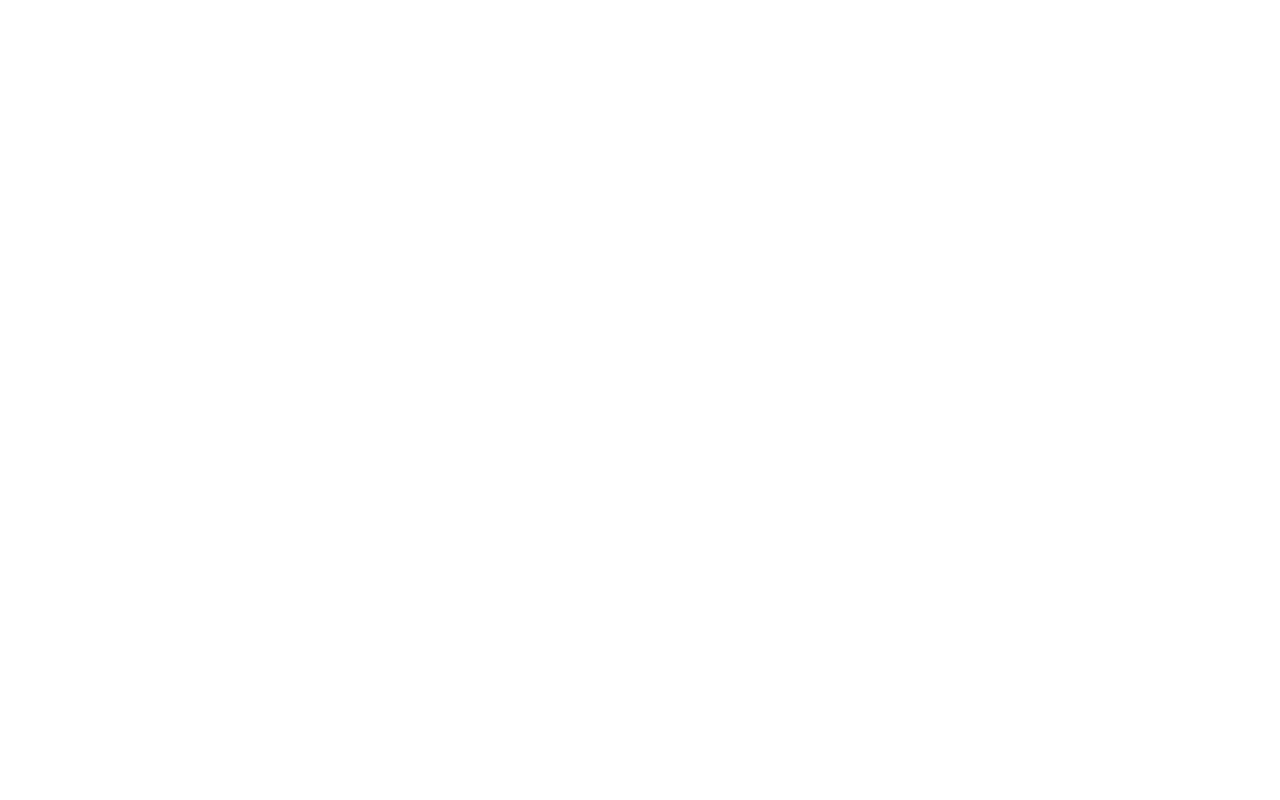
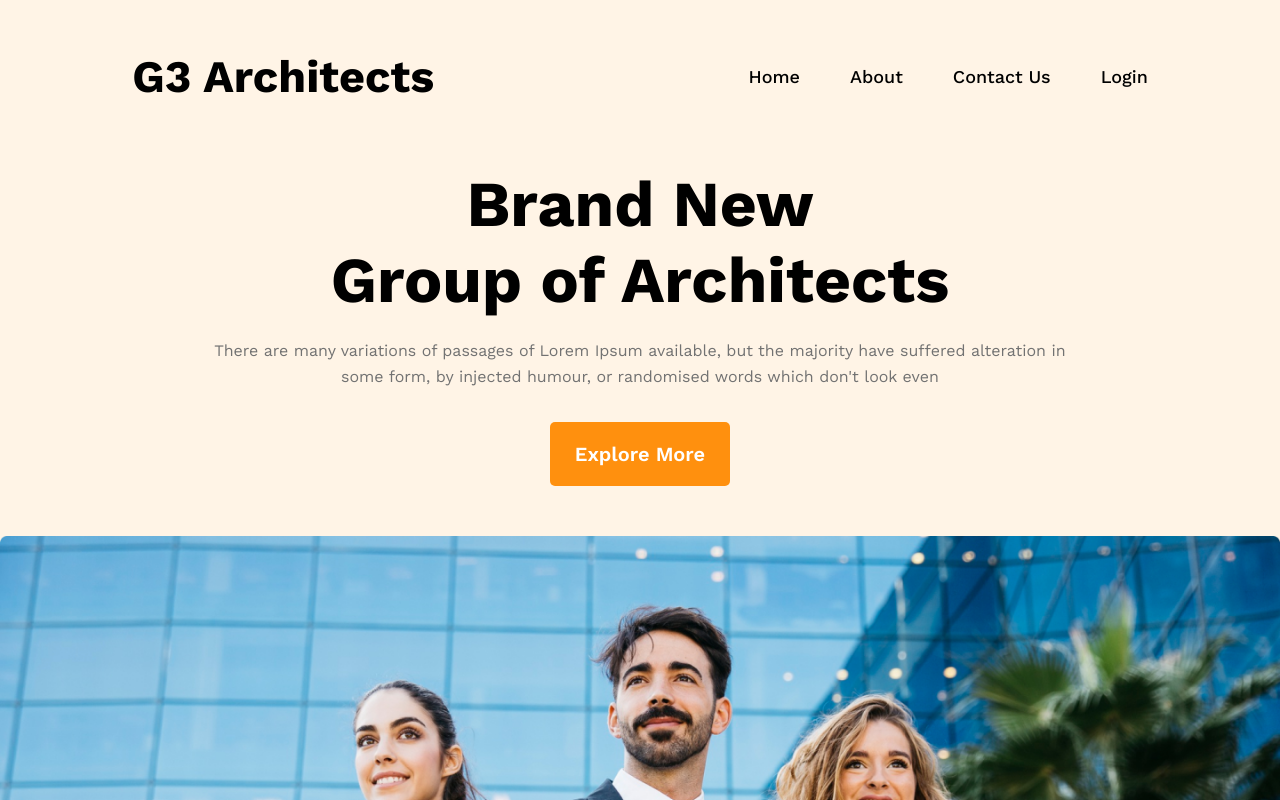
Before and after one commit to Mokter393/g3-architecture, a plain HTML site: page index.html in a window 1280 px wide. Shown: the top 800 px of the page. Drawn offline with nearby package versions, Linux system fonts and the light colour scheme.

Commit message:
nav and banner

```diff
--- a/index.html
+++ b/index.html
@@ -5,8 +5,39 @@
     <meta http-equiv="X-UA-Compatible" content="IE=edge">
     <meta name="viewport" content="width=device-width, initial-scale=1.0">
     <title>g3 Arcitecture</title>
+    <!-- Google Fonts -->
+    <link rel="preconnect" href="https://fonts.googleapis.com">
+    <link rel="preconnect" href="https://fonts.gstatic.com" crossorigin>
+    <link href="https://fonts.googleapis.com/css2?family=Work+Sans:wght@300;400;500;600;700;800;900&display=swap" rel="stylesheet">
+
+    <!-- CSS Style Sheets -->
+    <link rel="stylesheet" href="style.css">
 </head>
 <body>
+    <nav class="navbar">
+        <div class="logo">
+            <h2>G3 Architects</h2>
+        </div>
+        <div class="menu">
+            <ul>
+                <li>Home</li>
+                <li>About</li>
+                <li>Contact Us</li>
+                <li>Login</li>
+            </ul>
+        </div>
+    </nav>
+    <header class="header-container">
+        <div class="banner-info">
+            <h1>Brand New<br>Group of Architects</h1>
+            <p>There are many variations of passages of Lorem Ipsum available, but the majority have suffered alteration in <br> some form, by injected humour, or randomised words which don't look even</p>
+            <button class="btn-primary"> <a href="">Explore More</a></button>
+        </div>
+        <div class="banner-img">
+            <img src="images/banner.png" alt="">
+        </div>
 
+
+    </header>
 </body>
 </html>
--- a/style.css
+++ b/style.css
@@ -0,0 +1,83 @@
+*{
+    margin: 0 auto;
+    padding: 0;
+    font-family: 'Work Sans', sans-serif;
+}
+
+.header-container{
+    background-color: rgba(255, 144, 14, 10%);
+    padding-top: 63px;
+    display: flex;
+    flex-direction: column;
+    justify-content: center;
+}
+
+.navbar{
+    display: flex;
+    justify-content: space-between;
+    align-items: center;
+    padding-top: 50px;
+    background-color: rgba(255, 144, 14, 10%);
+}
+
+.menu>ul{
+    list-style: none;
+    display: flex;
+}
+
+.menu>ul>li{
+    margin-left: 50px;
+    font-size: 18px;
+    font-weight: 500;
+}
+
+.logo>h2{
+    font-size: 45px;
+    font-weight: 700;
+}
+
+.banner-info{
+    display: flex;
+    flex-direction: column;
+    justify-content: center;
+}
+
+.banner-info>h1{
+    text-align: center;
+    font-size: 64px;
+    font-weight: 700;
+    margin-bottom: 20px;
+}
+
+.banner-info>p{
+    font-size: 16px;
+    color: #727272;
+    text-align: center;
+    line-height: 26px;
+}
+
+.btn-primary{
+    width: 180px;
+    height: 64px;
+    background-color: #FF900E;
+    border: none;
+    border-radius: 5px;
+    font-size: 20px;
+    font-weight: 600;
+    justify-content: center;
+    margin-top: 32px;
+    margin-bottom: 50px;
+}
+
+.btn-primary a{
+    color: #fff;
+    text-decoration: none;
+}
+
+.banner-img{
+    margin-bottom: 45px;
+}
+
+.banner-img img{
+    width: 100%;
+}
```
